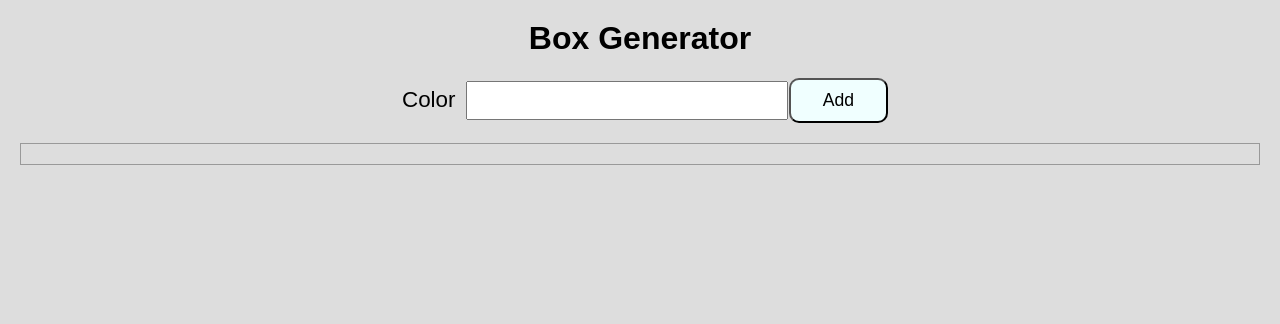
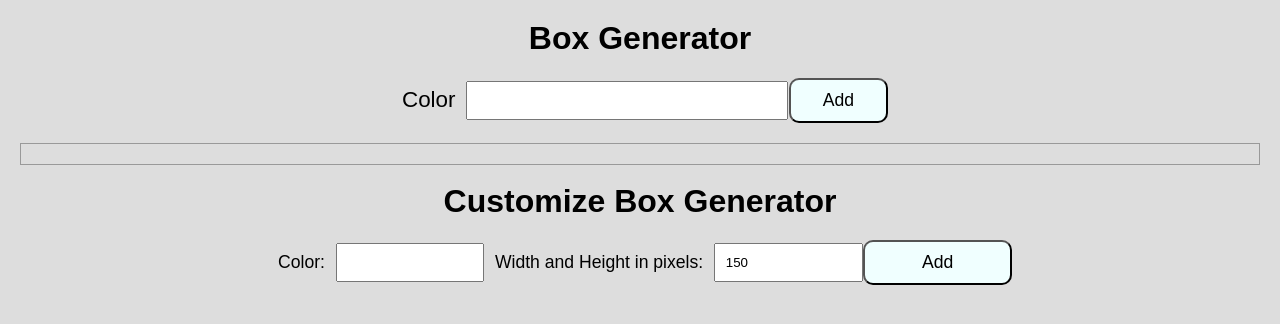
Before and after one commit to ParisaHakimi/box-generator, a React (Create React App) app: page / in a window 1280 px wide. Shown: the top 324 px of the page. Built offline with nearby package versions, Linux system fonts and the light colour scheme.

Commit message:
added customize form with  display ability

```diff
--- a/src/App.js
+++ b/src/App.js
@@ -2,14 +2,24 @@ import "./App.css";
 import Form from "./components/Form";
 import Boxes from "./components/Boxes";
 import { useState } from "react";
+import FormIntegerColor from "./components/FormIntegerColor";
+import Display from "./components/Display";
 
 function App() {
   const [boxColorArray, setBoxColorArray] = useState([]);
+  const [integerColorArray, setIntegerColorArray] = useState([]);
   return (
     <div className="App">
       <h1>Box Generator</h1>
       <Form boxColorArray={boxColorArray} setBoxColorArray={setBoxColorArray} />
       <Boxes boxColorArray={boxColorArray} />
+      <br />
+      <h1>Customize Box Generator</h1>
+      <FormIntegerColor
+        integerColorArray={integerColorArray}
+        setIntegerColorArray={setIntegerColorArray}
+      />
+      <Display integerColorArray={integerColorArray} />
     </div>
   );
 }
--- /dev/null
+++ b/src/components/Display.js
@@ -0,0 +1,26 @@
+import React from "react";
+
+const Display = ({ integerColorArray }) => {
+  return (
+    <div>
+      {integerColorArray.map((box, index) => (
+        <div
+          key={index}
+          style={{
+            display: "inline-block",
+            margin: "10px",
+            height: box.size,
+            width: box.size,
+            backgroundColor: box.color,
+            textAlign:"center",
+            display:"flex",
+            alignItems:"center",
+            justifyContent:"center"
+          }}
+        >{box.color}</div>
+      ))}
+    </div>
+  );
+};
+
+export default Display;
--- a/src/components/Form.jsx
+++ b/src/components/Form.jsx
@@ -9,7 +9,7 @@ const Form = ({ boxColorArray, setBoxColorArray }) => {
   };
   return (
     <form className={styles.form} onSubmit={showColor}>
-      <label htmlFor="">Color</label>
+      <label>Color</label>
       <input
         type="text"
         onChange={(e) => setColorInput(e.target.value)}
--- /dev/null
+++ b/src/components/FormIntegerColor.js
@@ -0,0 +1,33 @@
+import { useState } from "react";
+import styles from "../static/form.module.css";
+
+const FormIntegerColor = ({ integerColorArray, setIntegerColorArray }) => {
+  const [color, setColor] = useState("");
+  const [size, setSize] = useState(150);
+  const submitHandler = (e) => {
+    e.preventDefault();
+    setIntegerColorArray([
+      ...integerColorArray,
+      { color: color, size: size + "px" },
+    ]);
+  };
+  return (
+    <form className={styles.form2} onSubmit={submitHandler}>
+      <label>Color: </label>
+      <input
+        type="text"
+        value={color}
+        onChange={(e) => setColor(e.target.value)}
+      />
+      <label>Width and Height in pixels: </label>
+      <input
+        type="text"
+        value={size}
+        onChange={(e) => setSize(e.target.value)}
+      />
+      <input type="submit" value="Add" />
+    </form>
+  );
+};
+
+export default FormIntegerColor;
--- a/src/static/form.module.css
+++ b/src/static/form.module.css
@@ -1,21 +1,40 @@
 .form {
+  width: 40%;
+}
+.form2 {
+  width: 60%;
+}
+.form,
+.form2 {
   /* background-color: aquamarine; */
   margin-top: 20px;
-  width: 40%;
   display: flex;
   justify-content: space-between;
   align-items: center;
 }
+.form > label,
+.form2 > label {
+  padding: 10px;
+}
 .form > label {
+  font-size: 1.4rem;
+}
+.form2 > label {
+  font-size: 1.1rem;
+  /* background-color: pink; */
+}
+.form > input[type="text"],
+.form2 > input[type="text"] {
   padding: 10px;
-  font-size: 1.4rem;
 }
 .form > input[type="text"] {
   width: 65%;
-  padding: 10px;
-  /* outline: none; */
 }
-.form > input[type="submit"] {
+.form2 > input[type="text"] {
+  width: 20%;
+}
+.form > input[type="submit"],
+.form2 > input[type="submit"] {
   width: 20%;
   padding: 10px;
   background-color: azure;
```
